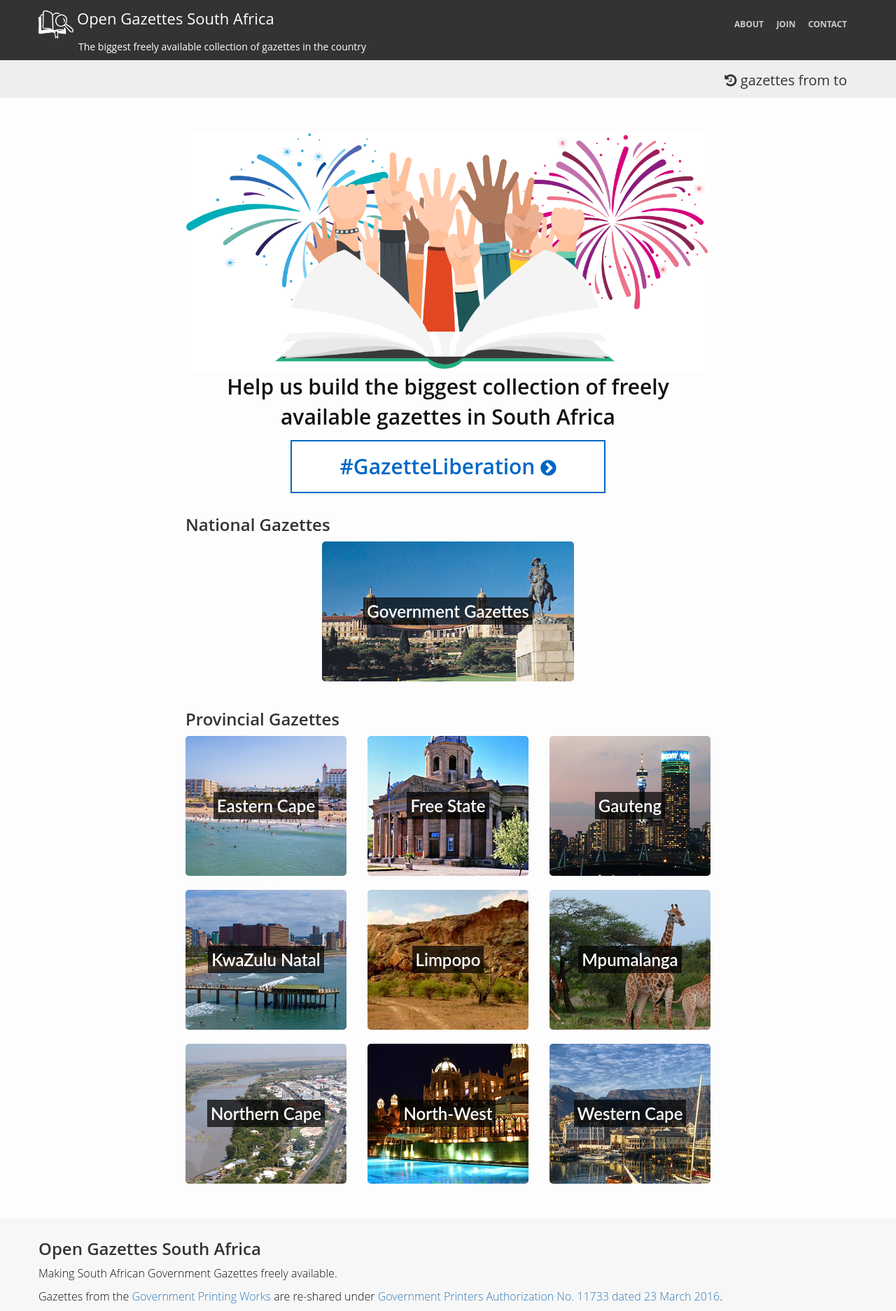
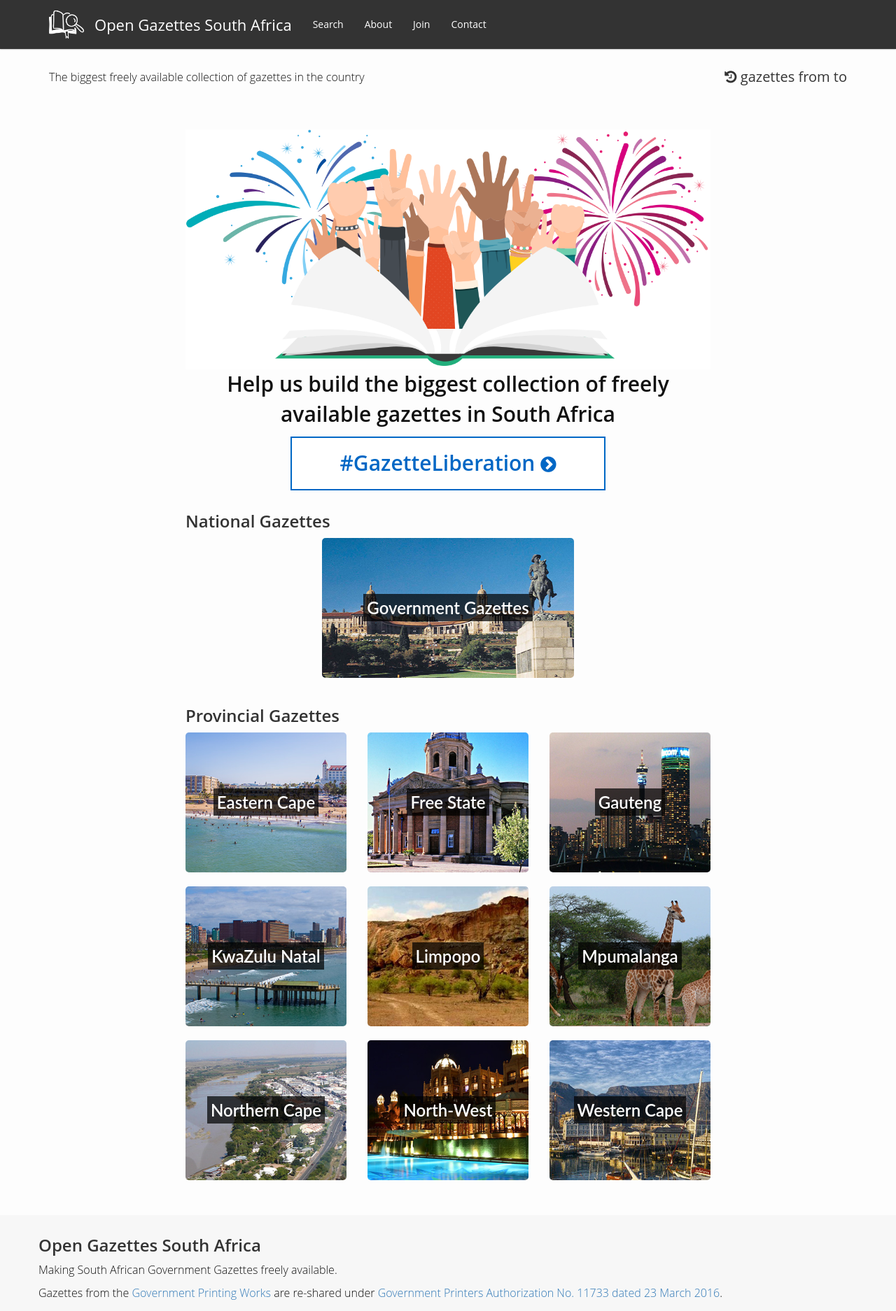
Before and after one commit to OpenUpSA/opengazettes, a Jekyll site: the page built from index.html, in a window 1280 px wide. Shown: the top 1874 px of the page at 70% size. Built offline with Jekyll 4.4.1, drawn with Linux system fonts in a browser that asks for light colours; comment, search, counter and statistics services are not loaded.

Commit message:
Synced header layout with search.opengazettes.org.za

```diff
--- a/_includes/header.html
+++ b/_includes/header.html
@@ -1,25 +1,34 @@
 <header class="site-header">
-
-  <nav class="navbar">
+  <nav class="navbar navbar-default navbar-static-top" role="navigation">
     <div class="container">
-        <div class="row">
-            <div class="img-ico">
-                <div class="title-wrap">
-                    <img src="/img/icon-openbook.png" width="50px" />
-                    <a class="navbar-brand" href="{{ site.baseurl }}/">{{ site.title }}</a>
-                </div>
-                <div class="navlist">
-                    <ul>
-                      <a href="/about"><li>About</li></a>
-                      <a href="join"><li>Join</li></a>
-                      <a href="/about#contact-us"><li>Contact</li></a>
-                    </ul>
-                </div>
+      <div class="navbar-header">
+        <button class="navbar-toggle" type="button" ng-click="navbarCollapsed = !navbarCollapsed">
+          <span class="sr-only">Toggle navigation</span>
+          <span class="icon-bar"></span>
+          <span class="icon-bar"></span>
+          <span class="icon-bar"></span>
+        </button>
+        <a class="navbar-brand" href="/"><img alt="logo" src="/img/icon-openbook.png"></a>
+        <a class="navbar-brand" href="/">Open Gazettes South Africa</a>
       </div>
 
-            <div class="row byline">
-                <p>The biggest freely available collection of gazettes in the country</p>
-            </div>
+      <div uib-collapse="navbarCollapsed" class="navbar-collapse bs-js-navbar-collapse">
+        <ul class="nav navbar-nav">
+          <li>
+            <a href="http://search.opengazettes.org.za/search">
+              Search
+            </a>
+          </li>
+          <li>
+            <a href="/about">About</a>
+          </li>
+          <li>
+            <a href="/join">Join</a>
+          </li>
+          <li>
+            <a href="/contact">Contact</a>
+          </li>
+        </ul>
       </div>
     </div>
   </nav>
@@ -28,8 +37,8 @@
       <div class="row">
 
         <div class="col-md-6">
-            <div class="page-tag">
-                <p>{{ page.pagetag }}</p>
+          <div class="byline">
+            <p>The biggest freely available collection of gazettes in the country</p>
           </div>
         </div>
 
@@ -41,5 +50,4 @@
 
       </div>
   </div>
-
 </header>
--- a/_sass/site.scss
+++ b/_sass/site.scss
@@ -2,6 +2,8 @@
     font-family: 'Open Sans', sans-serif;
     font-size: 16px;
     font-weight: 300;
+    -webkit-font-smoothing: antialiased;
+    -moz-osx-font-smoothing: grayscale;
 }
 
 button {
@@ -24,52 +26,52 @@
 }
 
 .site-header {
-
-    background-color: #eeeeee;
-
-    .navbar {
-        background-color: #333;
-        margin-bottom: 10px;
+  .navbar-static-top {
+    border-width:0px;
     }
 
-    .img-ico img {
-        padding-top: 9px;
+    .navbar.navbar-default {
+      background-color: #333;
+      border-bottom:0;
+      color: #fff;
+      box-shadow: 0 0 2px rgba(0,0,0,0.5);
+
+      .navbar-brand {
+        color: #fff;
+        height:auto !important;
+        font-size:22px;
+        display:block;
+        line-height:20px;
+
+        &:nth-child(2) {
+          padding:10px 15px !important;
         }
 
-    .title-wrap img {
-        float:left;
-        margin-right:5px;
+        &:nth-child(3) {
+          padding:25px 15px !important;
         }
 
-    .navlist ul {
-        list-style-type:none;
-        font-weight: 700;
-        text-transform: uppercase;
-        font-size: 12px;
-        float:right;
-        margin-top:25px;
+        img {
+          width:50px;
+          height:auto;
         }
-    .navlist a {
-        color: #ccc;
       }
-    .navlist a:hover {
-        text-decoration: none;
+
+      .navbar-nav {
+        &> li {
+          &> a {
             color: #fff;
+            padding-top:25px;
+            padding-bottom:25px;
+            font-size:14px;
+            font-weight:400;
+            line-height:20px;
           }
-    .navlist ul li {
-        display: inline;
-        padding-right: 15px;
+        }
+      }
     }
     .byline {
-        clear: both;
-        color: #fff;
-        line-height: 1em;
-        font-size: 14px;
-        margin-left: 57px;
-        font-weight: 400;
-    }
-    .byline p {
-        margin-top:-16px;
+        margin-top:8px;
     }
     .counter {
         text-align: center;
```
Lines whose indentation alone changed are shown as unchanged.
